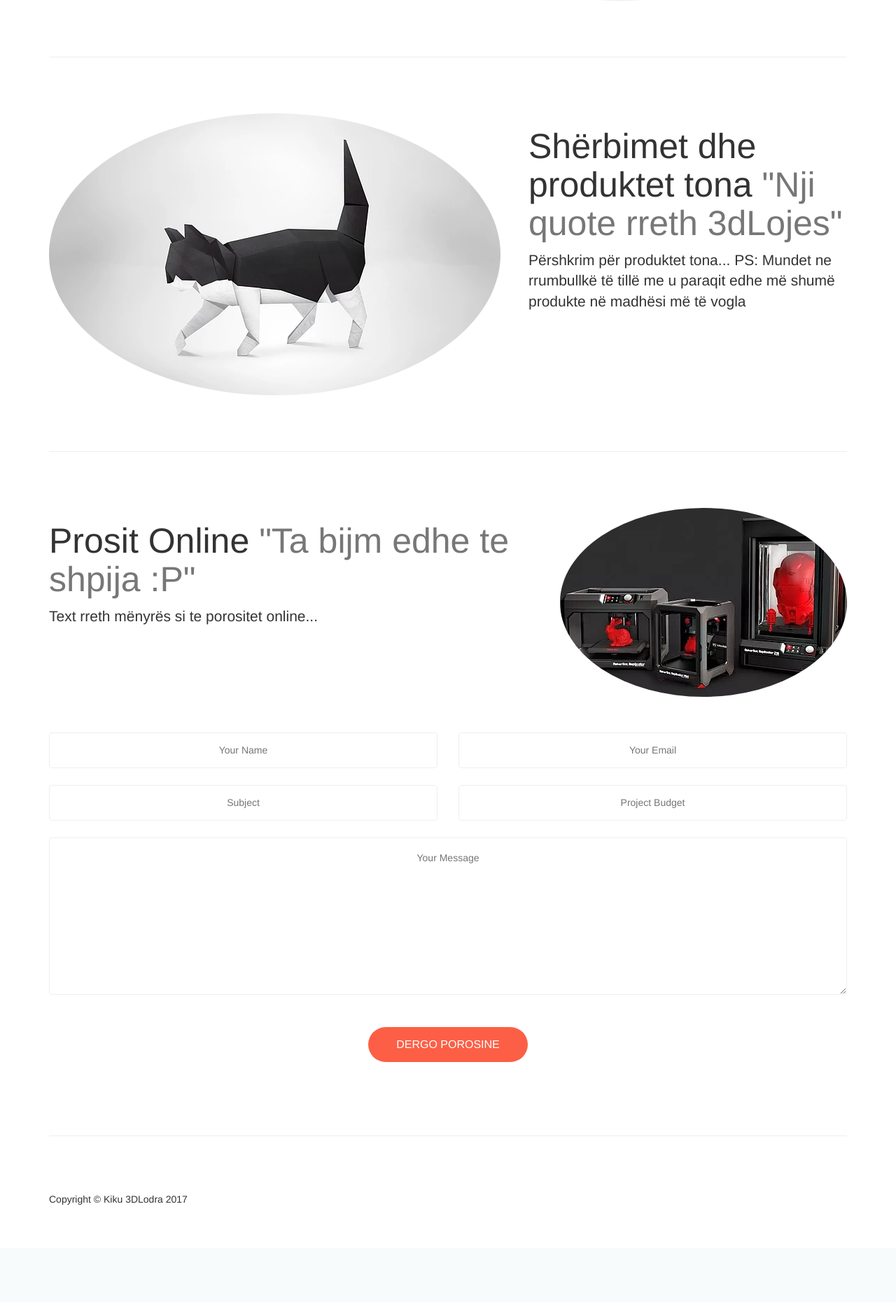
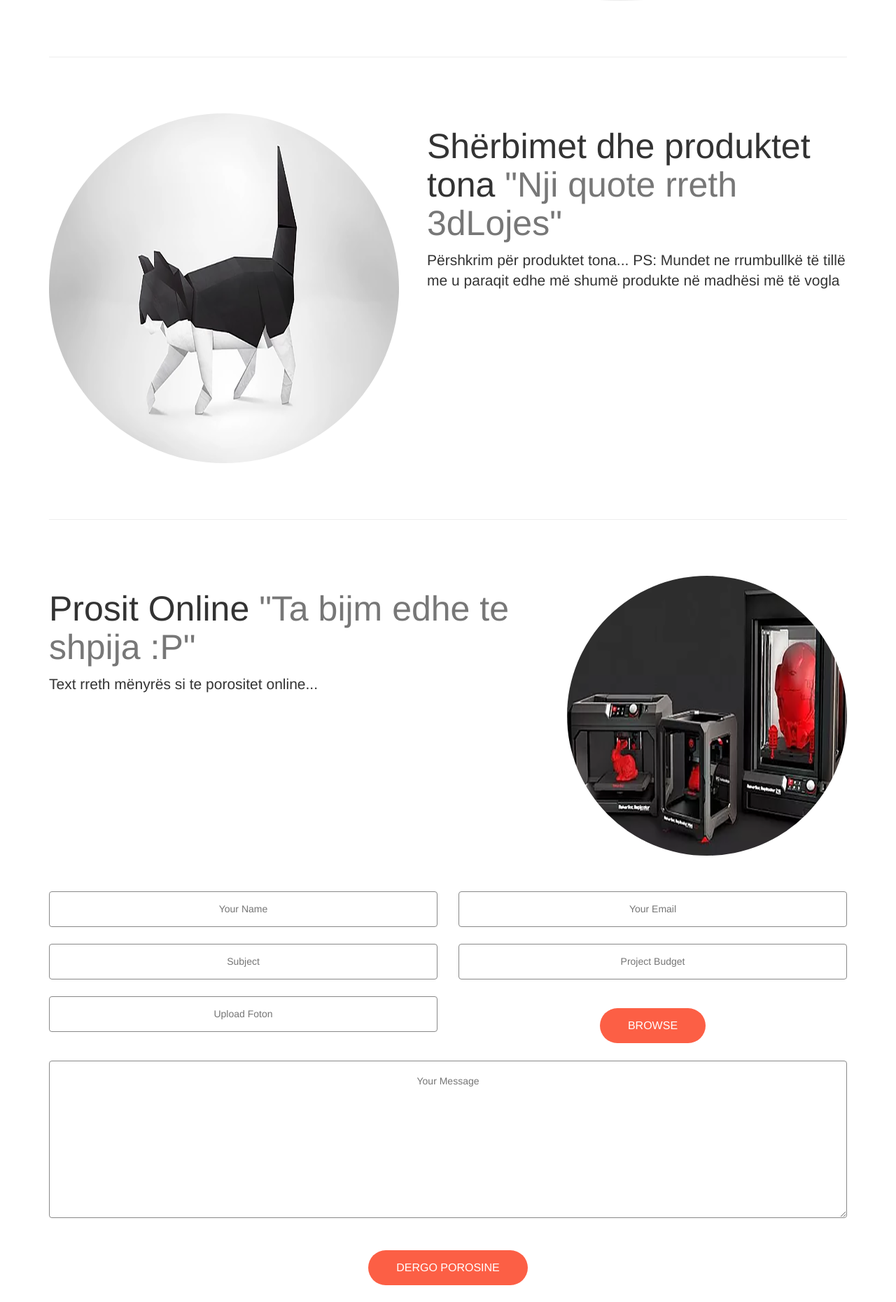
Before and after one commit to gentrexha/Kiku3D-Web-App, a PHP site: page / in a window 1280 px wide. Shown: the part 1100-2961 px from the top of the page at 70% size. Before the commit the page ends 2822 px from the top, so only its background shows below. Run offline with PHP 8.4, Linux system fonts and the light colour scheme; grey boxes labelled with a size stand in for pictures from a placeholder-image service; some libraries are stand-ins or nearby versions.

Commit message:
Dita 2
Front End Input Form

```diff
--- a/www/css/one-page-wonder.css
+++ b/www/css/one-page-wonder.css
@@ -62,7 +62,7 @@ body {
 .contact-form .input-field {
   line-height: 49px;
   width: 100%;
-  border: 1px solid #efefef;
+  border: 1px solid #888;
   border-radius: 4px;
   text-align: center;
   padding: 0 10px 0 10px;
@@ -73,6 +73,7 @@ body {
   line-height: 27px;
   padding-top: 15px;
 }
+
 .contact-form .standard-button {
   margin-top: 17px;
 }
--- a/www/index.html
+++ b/www/index.html
@@ -91,7 +91,7 @@
 
         <!-- Second Featurette -->
         <div class="featurette" id="services">
-            <img class="featurette-image img-circle img-responsive pull-left" src="foto2.jpg">
+            <img class="featurette-image img-circle img-responsive pull-left" src="Foto_2.jpg">
             <h2 class="featurette-heading">Shërbimet dhe produktet tona
                 <span class="text-muted">"Nji quote rreth 3dLojes"</span>
             </h2>
@@ -102,7 +102,7 @@
 
         <!-- Third Featurette -->
         <div class="featurette" id="contact">
-            <img class="featurette-image img-circle img-responsive pull-right" src="foto1.jpg">
+            <img class="featurette-image img-circle img-responsive pull-right" src="Foto_1.jpg">
             <h2 class="featurette-heading">Prosit Online
                 <span class="text-muted">"Ta bijm edhe te shpija :P"</span>
             </h2>
@@ -130,11 +130,21 @@
                                 <input type="text" id="budget" name="budget" class="input-field" placeholder="Project Budget">
                             </div>
 
+                            <div class="col-lg-6 col-md-6">
+                                <input type="text" id="uploadFoto" name="foto" class="input-field" placeholder="Upload Foton">
+                            </div>
+                             <div class="col-lg-6 col-md-6">
+                                <button class="btn btn-default standard-button red-button" >Browse</button>
+                            </div>
+
+
+
                             <div class="col-lg-12">
                                 <textarea name="message" id="message" class="input-field" rows="8" placeholder="Your Message"></textarea>
                             </div>
-
+                             <div class="col-lg-12">
                             <button onclick="window.open('mailto:test@example.com?subject=subject&body=body');" class="btn btn-default standard-button red-button">Dergo Porosine</button>
+                            </div>
                         </div>
                     </form>
 
```
Also changed, not shown: www/Foto_1.jpg (added), www/Foto_2.jpg (added).
